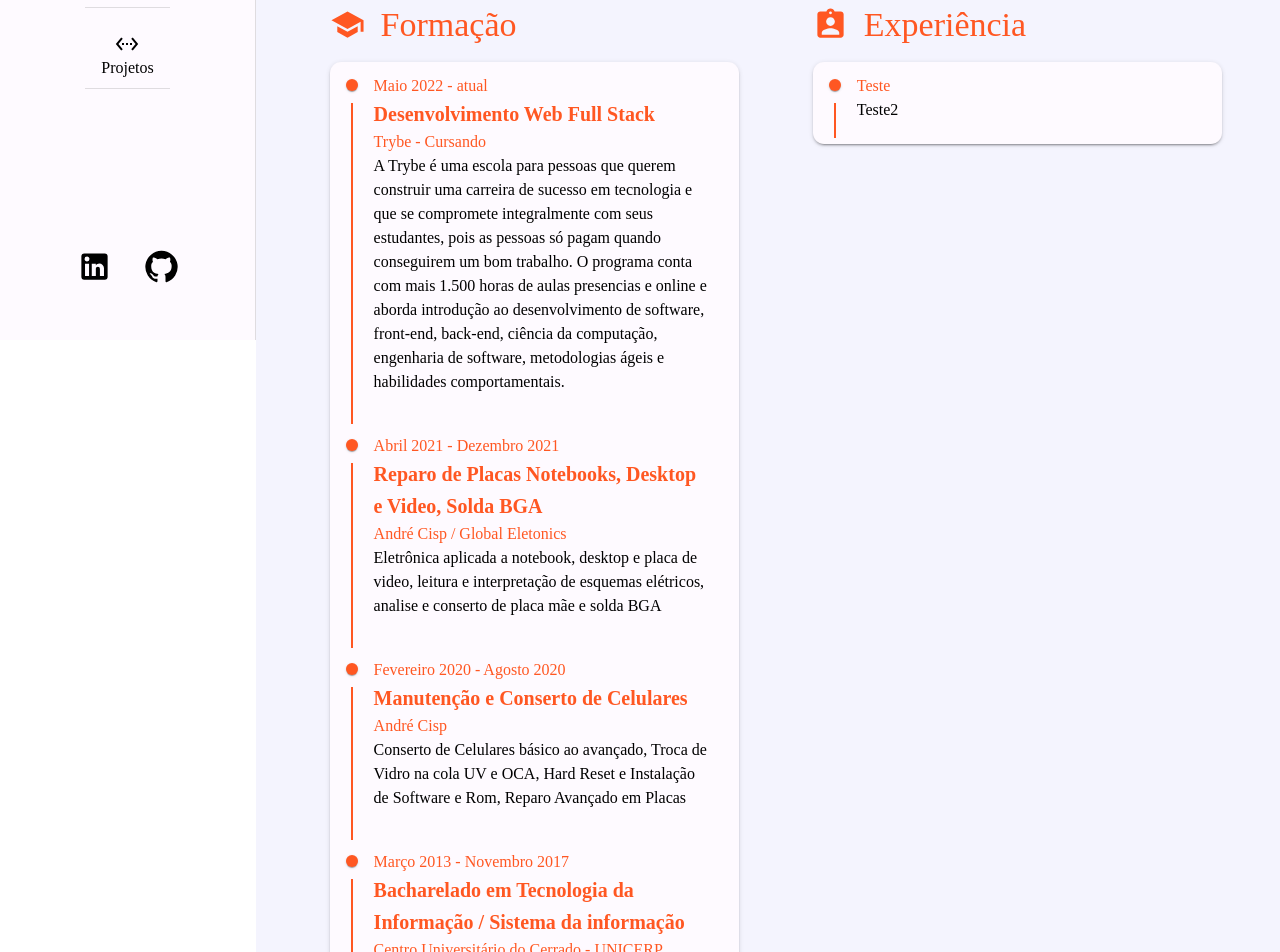
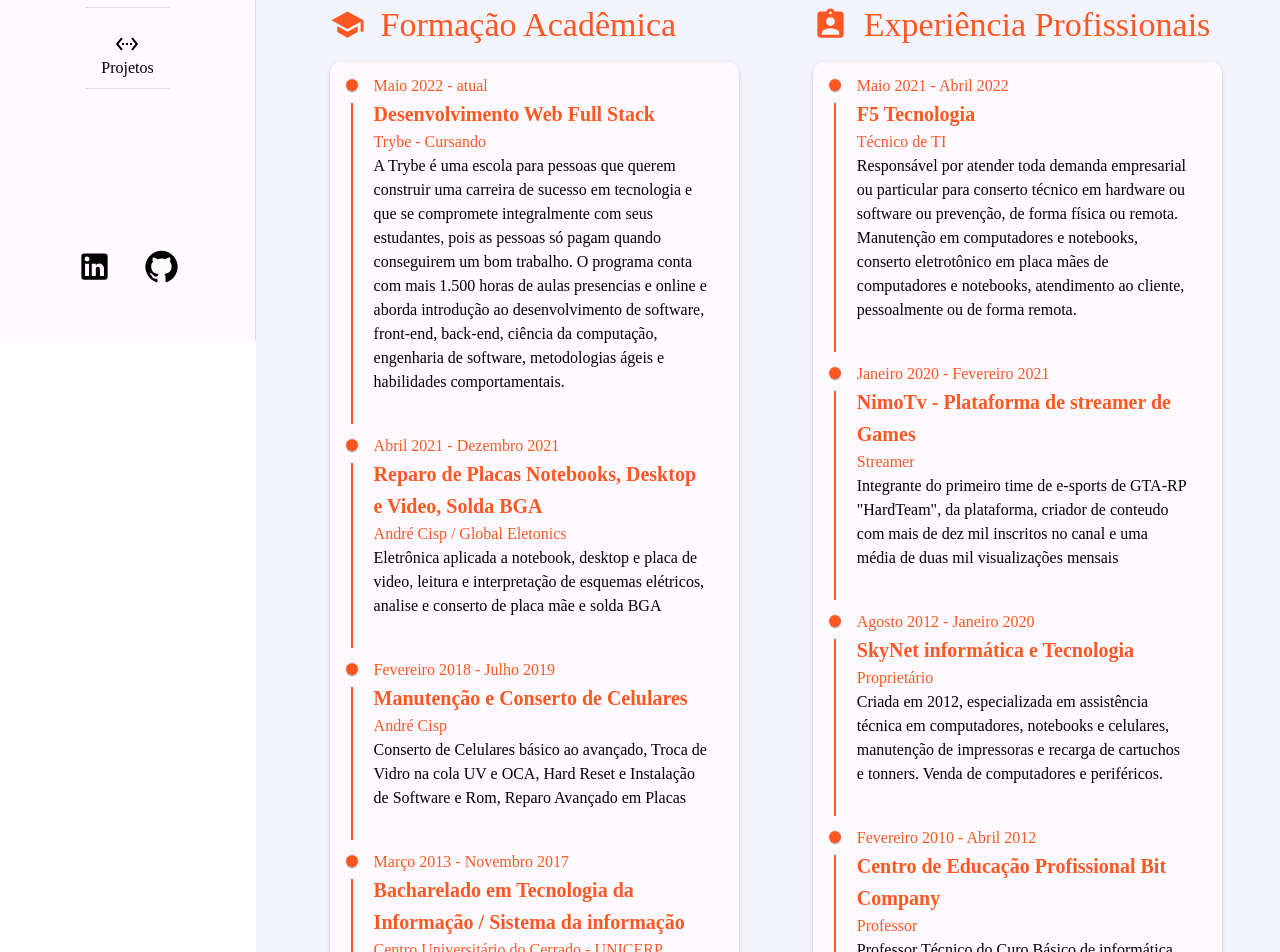
Before and after one commit to m4rcos-dev/m4rcos-dev.github.io, a React (Create React App) app in the folder portfolio/: page /about in a window 1280 px wide. Shown: the part 460-1412 px from the top of the page. Built offline with nearby package versions, Linux system fonts and the light colour scheme; a small style sheet from the web is missing.

Commit message:
Cria data ExperienceTimeLine, e integra com os componentes TimeLine

```diff
--- a/portfolio/src/components/AvatarCardAbout.js
+++ b/portfolio/src/components/AvatarCardAbout.js
@@ -59,8 +59,8 @@
               }}
             >
               <p>{dataAvatarCardAbout().text1.slice(0, 349)}</p>
-              <p>{dataAvatarCardAbout().text1.slice(349, 483)}</p>
-              <p>{dataAvatarCardAbout().text1.slice(484, 533)}</p>
+              <p>{dataAvatarCardAbout().text1.slice(349, 507)}</p>
+              <p>{dataAvatarCardAbout().text1.slice(508, 557)}</p>
             </Typography>
             <Avatar
               className='shadow-pop-br rotate-in-2-cw'
--- a/portfolio/src/components/ExperienceTimeLine.js
+++ b/portfolio/src/components/ExperienceTimeLine.js
@@ -6,8 +6,8 @@
 import TimelineConnector from '@mui/lab/TimelineConnector';
 import TimelineContent from '@mui/lab/TimelineContent';
 import TimelineDot from '@mui/lab/TimelineDot';
-import AssignmentIndIcon from '@mui/icons-material/AssignmentInd';
 import { connect } from 'react-redux';
+import { dataExperienceTimeLine } from '../data/dataPageAbout';
 
 class ExperienceTimeLine extends Component {
   render() {
@@ -18,16 +18,13 @@
         width: '40%',
         m: '2rem 0rem 0rem 1rem',
       }}>
+        {dataExperienceTimeLine(colorChange, 'large').head.map((academic) => (
           <Box sx={{
             display: 'flex',
             justifyContent: 'center',
             alignItems: 'center'
           }}>
-          <AssignmentIndIcon sx={{
-            color: colorChange,
-          }}
-            fontSize='large'
-          />
+            {academic.icon}
             <Typography
               variant='h4'
               fontFamily='Hack'
@@ -36,16 +33,21 @@
                 m: '0rem 0rem 0rem 1rem',
                 color: colorChange,
               }}
-          >Experiência</Typography>
+            >{academic.title}</Typography>
           </Box>
+        ))}
+
         <Box
           sx={{
+            height: '1216px',
             m: '0.5rem 0rem 0rem 0rem',
+            p: '0rem 0rem 1rem 0rem',
             bgcolor: `primary.${currentTheme}`,
             borderRadius: '0.7rem',
             boxShadow: '2'
           }}
         >
+          {dataExperienceTimeLine().body.map((academic) => (
             <Timeline>
               <TimelineItem
                 sx={{
@@ -61,6 +63,7 @@
                   <TimelineConnector
                     sx={{
                       bgcolor: colorChange,
+                      m: '0rem 0rem -1.5rem 0rem'
                     }}
                   />
                 </TimelineSeparator>
@@ -70,16 +73,31 @@
                     sx={{
                       color: colorChange,
                     }}
-                >Teste</Typography>
+                  >{academic.title}</Typography>
+                  <Typography
+                    fontFamily='Hack'
+                    variant='h6'
+                    sx={{
+                      color: colorChange,
+                      fontWeight: 'bolder',
+                    }}
+                  >{academic.institution}</Typography>
+                  <Typography
+                    fontFamily='Hack'
+                    sx={{
+                      color: colorChange,
+                    }}
+                  >{academic.subTitle}</Typography>
                   <Typography
                     fontFamily='Hack'
                     sx={{
                       color: `common.${currentTypographyColor}`,
                     }}
-                >Teste2</Typography>
+                  >{academic.text}</Typography>
                 </TimelineContent>
               </TimelineItem>
             </Timeline>
+          ))}
         </Box>
       </Box>
     )
--- a/portfolio/src/data/dataPageAbout.js
+++ b/portfolio/src/data/dataPageAbout.js
@@ -10,14 +10,15 @@
 // import LogoBash from '../assets/logoBash.svg'
 import AvatarImg from '../assets/avatarImg.png'
 import SchoolIcon from '@mui/icons-material/School';
+import AssignmentIndIcon from '@mui/icons-material/AssignmentInd';
 
-export const dataAvatarCardAbout = (colorIcon, sizeIcon, innerHtml) => {
+export const dataAvatarCardAbout = (colorIcon, sizeIcon) => {
   return {
     avatarImage: AvatarImg,
     title1: 'Bio',
     icon1: <LibraryBooksIcon sx={{ color: colorIcon }} fontSize={sizeIcon} />,
     text1: `Facinado por desafio, encontrei na TI a área ideal, estudando e trabalhando na area desde os 15 anos de idade, já foi professor, técnico em informática, empreendedor, técnico em eletronica e reparo em celularers, streamer, criador de conteúdo digital, e atualmente desenvolvedor Front-End cursando Back-end e almejando o desenvolvimento Full Stack.
-    Casado, pai de dois filhos que me motivam todos os dias a dar o meu máximo e claro um sonhador correndo atras de seus objetivos....
+    Mineiro, nascido em 93, casado, pai de dois filhos que me motivam todos os dias a dar o meu máximo e claro um sonhador correndo atras de seus objetivos....
     Precisa de um DEV? Vamos trabalhar juntos....`,
     title2: 'Tecnologias',
     icon2: <ComputerIcon sx={{ color: colorIcon }} fontSize={sizeIcon} />,
@@ -79,7 +80,7 @@
     head: [
       {
         icon: <SchoolIcon sx={{ color: colorIcon, }} fontSize={sizeIcon} />,
-        title: 'Formação',
+        title: 'Formação Acadêmica',
       }
     ],
     body: [
@@ -99,7 +100,7 @@
           `Eletrônica aplicada a notebook, desktop e placa de video, leitura e interpretação de esquemas elétricos, analise e conserto de placa mãe e solda BGA`,
       },
       {
-        title: 'Fevereiro 2020 - Agosto 2020',
+        title: 'Fevereiro 2018 - Julho 2019',
         subTitle: 'Manutenção e Conserto de Celulares',
         institution: 'André Cisp',
         text:
@@ -122,3 +123,44 @@
     ]
   }
 }
+
+export const dataExperienceTimeLine = (colorIcon, sizeIcon) => {
+  return {
+    head: [
+      {
+        icon: <AssignmentIndIcon sx={{ color: colorIcon, }} fontSize={sizeIcon} />,
+        title: 'Experiência Profissionais',
+      }
+    ],
+    body: [
+      {
+        title: 'Maio 2021 - Abril 2022',
+        subTitle: 'Técnico de TI',
+        institution: 'F5 Tecnologia',
+        text:
+          `Responsável por atender toda demanda empresarial ou particular para conserto técnico em hardware ou software ou prevenção, de forma física ou remota. Manutenção em computadores e notebooks, conserto eletrotônico em placa mães de computadores e notebooks, atendimento ao cliente, pessoalmente ou de forma remota.`,
+      },
+      {
+        title: 'Janeiro 2020 - Fevereiro 2021',
+        subTitle: 'Streamer',
+        institution: 'NimoTv - Plataforma de streamer de Games',
+        text:
+          `Integrante do primeiro time de e-sports de GTA-RP "HardTeam", da plataforma, criador de conteudo com mais de dez mil inscritos no canal e uma média de duas mil visualizações mensais`,
+      },
+      {
+        title: 'Agosto 2012 - Janeiro 2020',
+        subTitle: 'Proprietário',
+        institution: 'SkyNet informática e Tecnologia',
+        text:
+          `Criada em 2012, especializada em assistência técnica em computadores, notebooks e celulares, manutenção de impressoras e recarga de cartuchos e tonners. Venda de computadores e periféricos.`,
+      },
+      {
+        title: 'Fevereiro 2010 - Abril 2012',
+        subTitle: 'Professor',
+        institution: 'Centro de Educação Profissional Bit Company',
+        text:
+          `Professor Técnico do Curo Básico de informática, Pacote Office, Montagem e manutenção de computadores, Redes, AutoCad, Designer gráfico pacote Adobe, WebDesign`,
+      },
+    ]
+  }
+}
```
Lines whose indentation alone changed are shown as unchanged.
